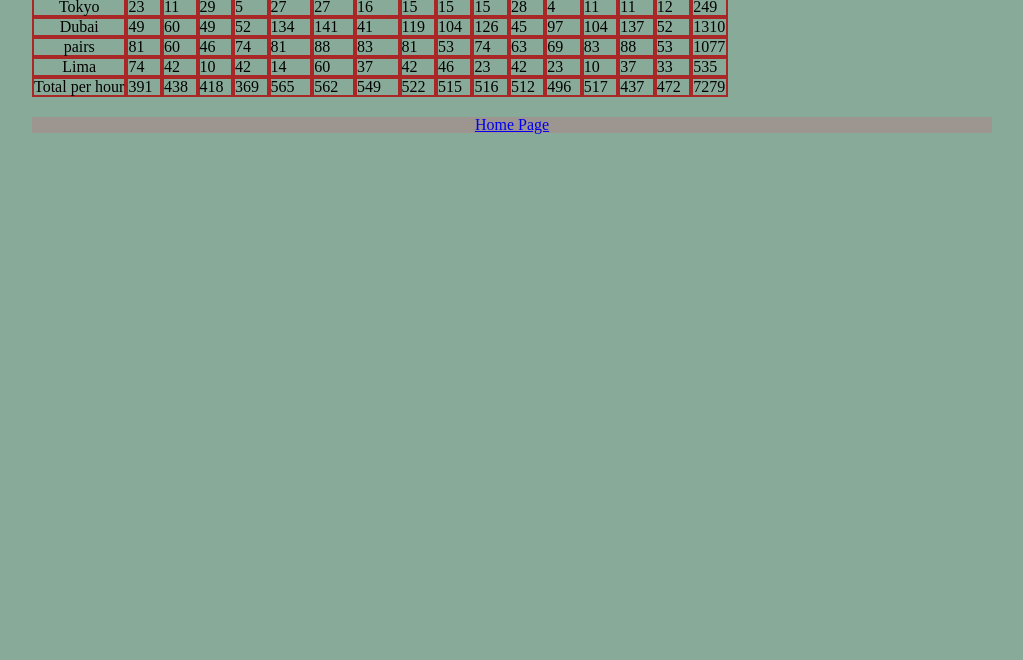
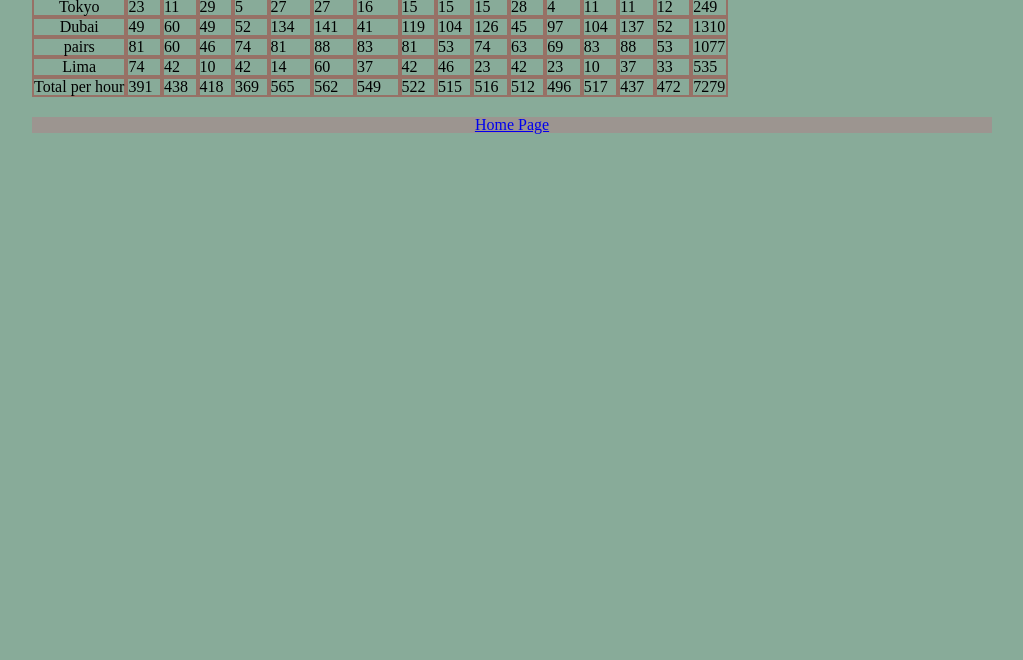
Before and after one commit to mohammadsilwadi/cookie-stand, a plain HTML site: page sales.html in a window 1280 px wide. Shown: the part 140-800 px from the top of the page, without its empty margins (128-1151 px from the left). Drawn offline with Linux system fonts and the light colour scheme.

Commit message:
change color

```diff
--- a/css/sales.css
+++ b/css/sales.css
@@ -19,7 +19,7 @@ header img {
   width:300px;
 }
 table, th, td{
-border: solid 2px rgb(170, 39, 39);
+border: solid 2px rgba(170, 39, 39, 0.445);
 border-spacing: 5px
 }
 th, td{
```
